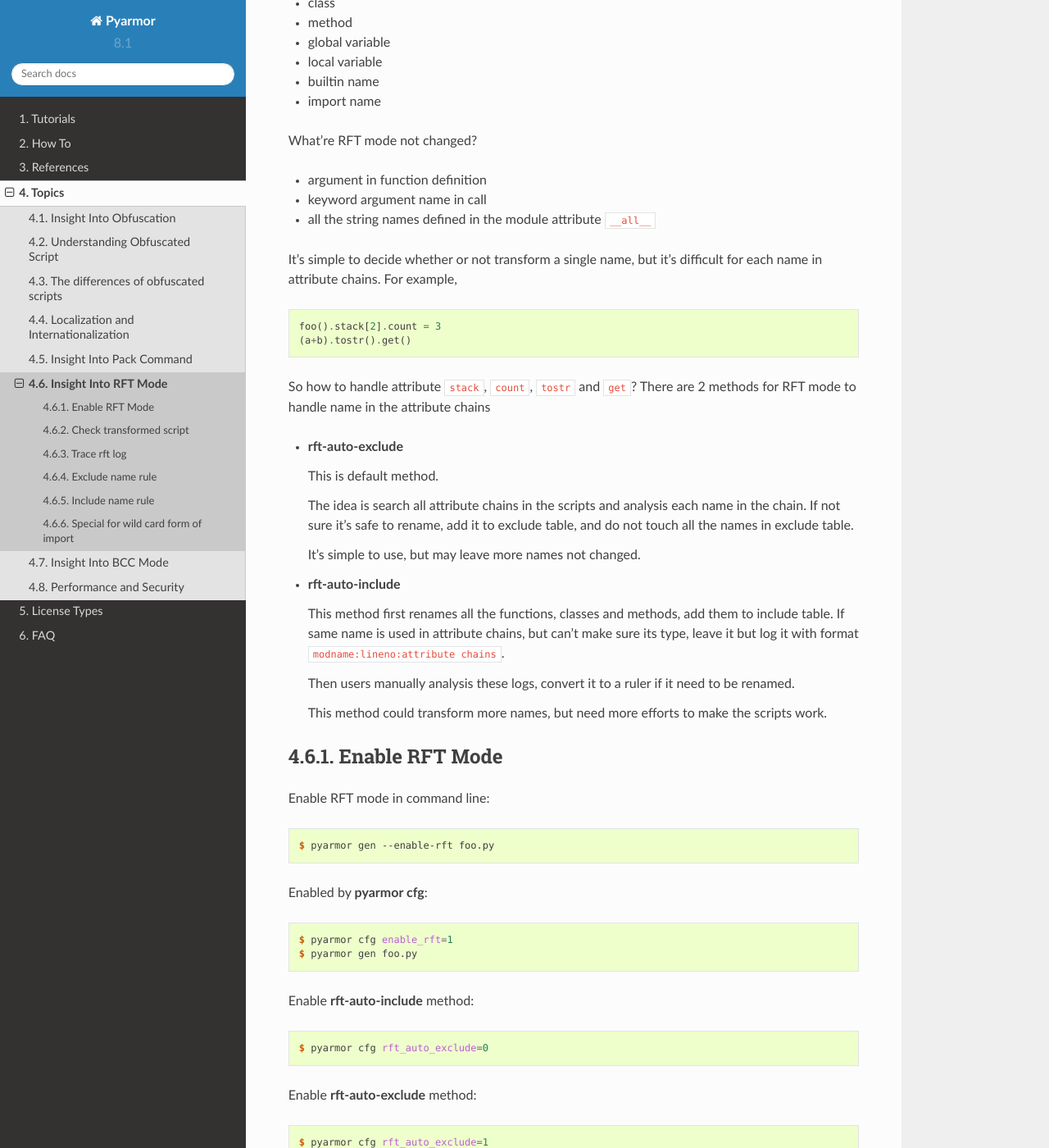
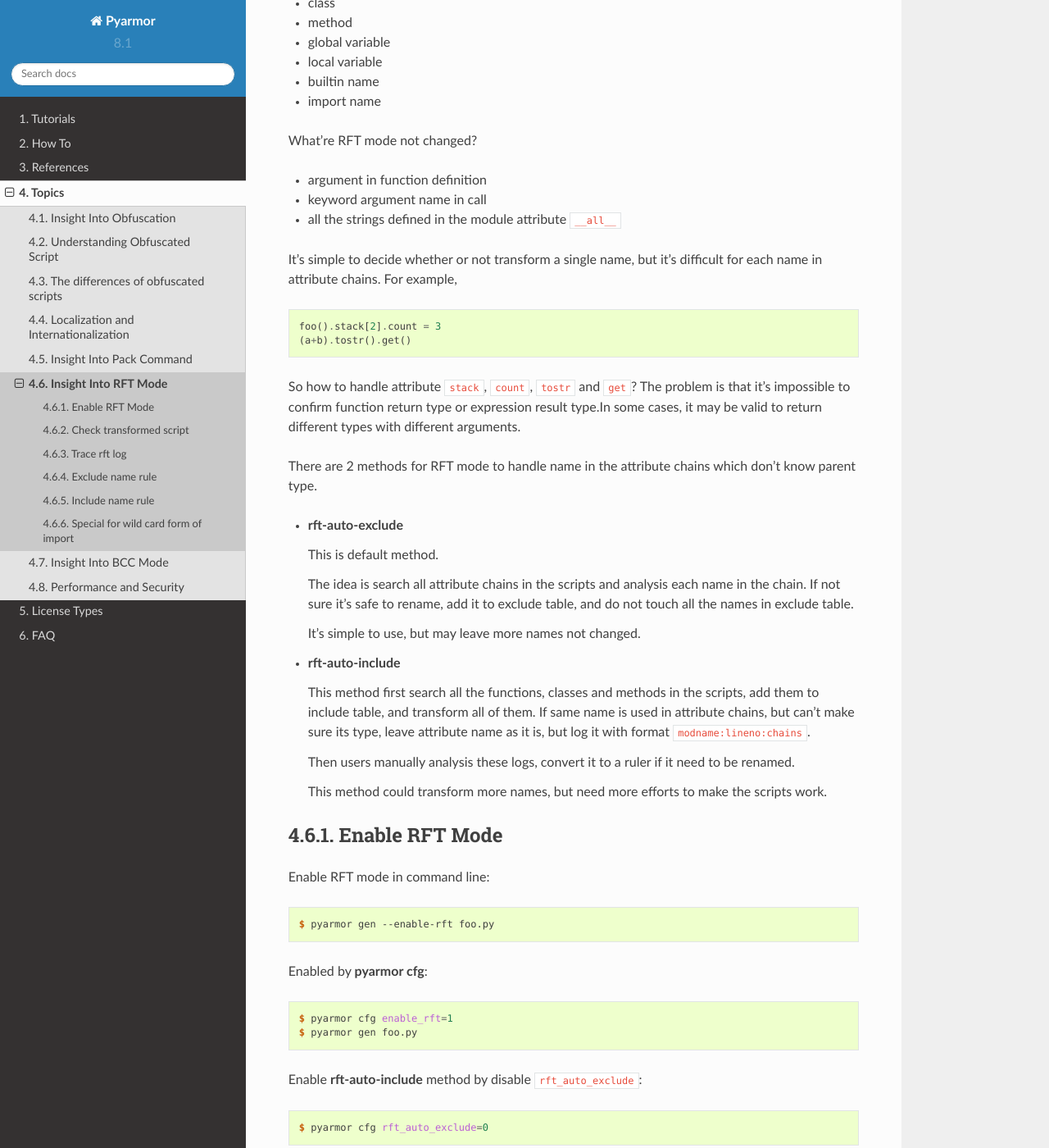
Before and after one commit to dashingsoft/pyarmor, a Sphinx documentation site: the page built from docs/topic/rftmode.rst, in a window 1280 px wide and 1400 px high, scrolled down 384 px. Shown: the whole window at 82% size. Built offline with Sphinx 7.4.7 and the Read the Docs theme 2.0.0, drawn with Linux system fonts in a browser that asks for light colours; some of the changed text lies outside the part shown.

Commit message:
Refine rft doc

```diff
--- a/docs/topic/rftmode.rst
+++ b/docs/topic/rftmode.rst
@@ -22,7 +22,7 @@
 
 * argument in function definition
 * keyword argument name in call
-* all the string names defined in the module attribute ``__all__``
+* all the strings defined in the module attribute ``__all__``
 
 It's simple to decide whether or not transform a single name, but it's difficult for each name in attribute chains. For example,
 
@@ -31,7 +31,9 @@
     foo().stack[2].count = 3
     (a+b).tostr().get()
 
-So how to handle attribute ``stack``, ``count``, ``tostr`` and ``get``? There are 2 methods for RFT mode to handle name in the attribute chains
+So how to handle attribute ``stack``, ``count``, ``tostr`` and ``get``? The problem is that it's impossible to confirm function return type or expression result type.In some cases, it may be valid to return different types with different arguments.
+
+There are 2 methods for RFT mode to handle name in the attribute chains which don't know parent type.
 
 - **rft-auto-exclude**
 
@@ -43,7 +45,7 @@
 
 - **rft-auto-include**
 
-  This method first renames all the functions, classes and methods, add them to include table. If same name is used in attribute chains, but can't make sure its type, leave it but log it with format ``modname:lineno:attribute chains``.
+  This method first search all the functions, classes and methods in the scripts, add them to include table, and transform all of them. If same name is used in attribute chains, but can't make sure its type, leave attribute name as it is, but log it with format ``modname:lineno:chains``.
 
   Then users manually analysis these logs, convert it to a ruler if it need to be renamed.
 
@@ -61,11 +63,11 @@
     $ pyarmor cfg enable_rft=1
     $ pyarmor gen foo.py
 
-Enable **rft-auto-include** method::
+Enable **rft-auto-include** method by disable ``rft_auto_exclude``::
 
     $ pyarmor cfg rft_auto_exclude=0
 
-Enable **rft-auto-exclude** method::
+Enable **rft-auto-exclude** method again::
 
     $ pyarmor cfg rft_auto_exclude=1
 
@@ -107,7 +109,7 @@
     trace.rft            alec.t1090:15 (exclude "wintypes LONG")
     ...
 
-This log starts with ``exclude`` means 2 words ``wintypes`` and ``LONG`` are kept
+This log starts with ``exclude`` means 2 words ``wintypes`` and ``LONG`` are excluded by refactor, do not touch them in all the attribute chains.
 
 Exclude name rule
 =================
```
Also changed, not shown: other parts of docs/topic/rftmode.rst (+2 -2 lines).
